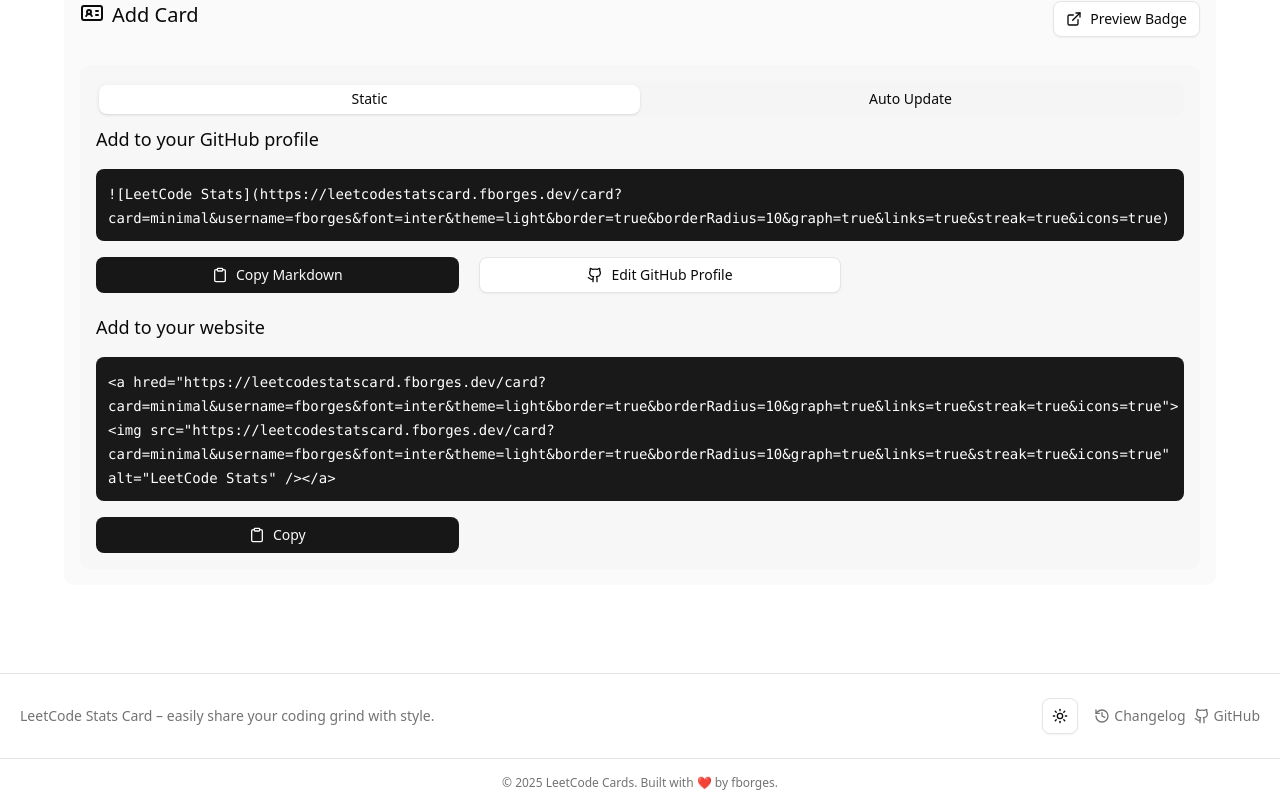
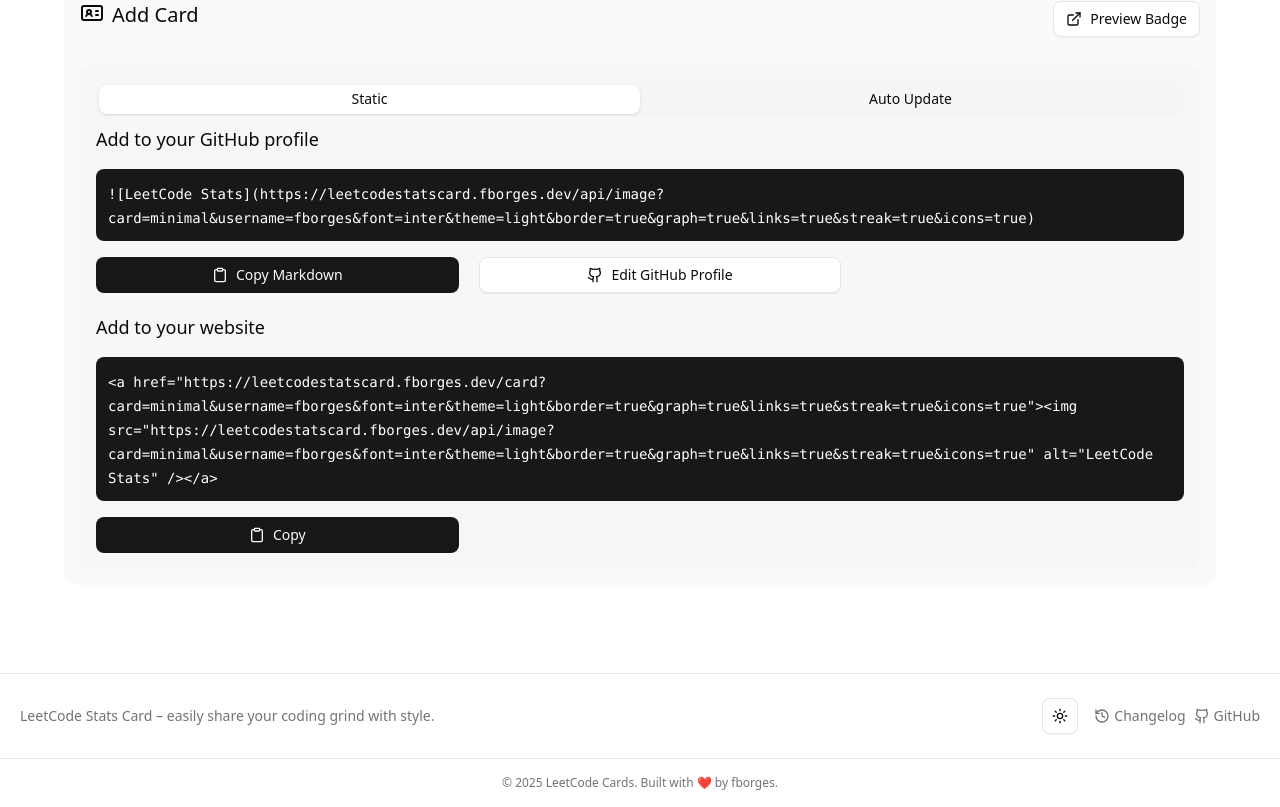
Before and after one commit to Franciscoborges2002/leetStatsCard, a Next.js app: page / in a window 1280 px wide. Shown: the part 1122-1929 px from the top of the page. Built offline with nearby package versions, Linux system fonts and the light colour scheme; no server answers.

Commit message:
fix/refactor: removed borderRadius and commented unecessary console.logs

```diff
--- a/src/app/page.tsx
+++ b/src/app/page.tsx
@@ -31,7 +31,7 @@
   const [showLinks, setShowLinks] = useState<boolean>(true)
   const [showIcons, setShowIcons] = useState<boolean>(true)
   const [showStreak, setShowStreak] = useState<boolean>(true)
-  const [borderRadius, setBorderRadius] = useState<number[]>([10]);
+  //const [borderRadius, setBorderRadius] = useState<number[]>([10]);
   const [accentColor, setAccentColor] = useState<string>("#3b82f6")
   const [backgroundOpacity, setBackgroundOpacity] = useState<number[]>([100])
 
@@ -39,7 +39,7 @@
   const [loading, setLoading] = useState<boolean>(false)
   const [stats, setStats] = useState<ApiResponse | null>(null);
   const [error, setError] = useState<string | null>(null);
-  const [previewURL, setPreviewURL] = useState<string>("");
+  const [URLQuery, setURLQuery] = useState<string>("");
 
   useEffect(() => {
     const params = new URLSearchParams({
@@ -47,15 +47,15 @@
       font: selectedFont,
       theme: theme,
       border: showBorder ? "true" : "false",
-      borderRadius: borderRadius.join(","),
+      //borderRadius: borderRadius.join(","),
       graph: showDifficultyGraph ? "true" : "false",
       links: showLinks ? "true" : "false",
       streak: showStreak ? "true" : "false",
       icons: showIcons ? "true" : "false",
     })
 
-    const url = `https://leetcodestatscard.fborges.dev/card?card=${selectedCard}&${params.toString()}`
-    setPreviewURL(url)
+    const query = `card=${selectedCard}&${params.toString()}`
+    setURLQuery(query)
   }, [
     username,
     selectedFont,
@@ -66,7 +66,7 @@
     showLinks,
     showStreak,
     showIcons,
-    borderRadius
+    //borderRadius
   ])
 
   const fetchStats = () => {
@@ -88,7 +88,7 @@
             closeButton: true,
             className: "bg-green-500"
           })
-          console.log(data)
+          //console.log(data)
           setStats(data);
           setLoading(false);
         } else {
@@ -159,7 +159,7 @@
     showLinks,
     showStreak,
     showIcons,
-    borderRadius: borderRadius[0],
+    //borderRadius: borderRadius[0],
     accentColor,
     backgroundOpacity: backgroundOpacity[0],
     /* cardWidth: cardWidth[0],
@@ -214,9 +214,9 @@
                   </div>
                 </AccordionTrigger>
                 <AccordionContent>
-                  <AdvancedOptions borderRadius={borderRadius} setBorderRadius={setBorderRadius}
+                  <AdvancedOptions
                     accentColor={accentColor} setAccentColor={setAccentColor}
-                    backgroundOpacity={backgroundOpacity} setBackgroundOpacity={setBackgroundOpacity} />
+                    backgroundOpacity={backgroundOpacity} setBackgroundOpacity={setBackgroundOpacity} />{/* borderRadius={borderRadius} setBorderRadius={setBorderRadius} */}
                 </AccordionContent>
               </AccordionItem>
             </Accordion>
@@ -248,7 +248,7 @@
 
           {/* Options below the cards */}
           <div className="bg-muted/50 p-4 rounded-lg mt-8 w-full overflow-x-auto">
-            <ExportViewOptions selectedCard={selectedCard} username={username} theme={theme} showBorder={showBorder} selectedFont={selectedFont} showDifficultyGraph={false} previewURL={previewURL} />
+            <ExportViewOptions selectedCard={selectedCard} username={username} theme={theme} showBorder={showBorder} selectedFont={selectedFont} showDifficultyGraph={false} urlQuery={URLQuery} />
           </div>
         </main>
       </div>
--- a/src/components/advancedOptions.tsx
+++ b/src/components/advancedOptions.tsx
@@ -6,15 +6,15 @@
 import { Button } from "./ui/button"*/
 
 interface AdvancedOptionsProps {
-    borderRadius: number[];
-    setBorderRadius: (bodyRadius: number[]) => void;
+    /* borderRadius: number[];
+    setBorderRadius: (bodyRadius: number[]) => void; */
     accentColor: string;
     setAccentColor: (bodyRadius: string) => void;
     backgroundOpacity: number[]
     setBackgroundOpacity: (bodyRadius: number[]) => void;
 }
 
-export default function AdvancedOptions({ borderRadius, setBorderRadius, accentColor, setAccentColor, backgroundOpacity, setBackgroundOpacity}: AdvancedOptionsProps) {
+export default function AdvancedOptions({ /* borderRadius, setBorderRadius, */ accentColor, setAccentColor, backgroundOpacity, setBackgroundOpacity}: AdvancedOptionsProps) {
 
     return (
         <div className="grid grid-cols-1 md:grid-cols-2 gap-6">
--- a/src/components/cardPage.tsx
+++ b/src/components/cardPage.tsx
@@ -26,7 +26,7 @@
     const [showLinks, setShowLinks] = useState<boolean>(true)
     const [showIcons, setShowIcons] = useState<boolean>(true)
     const [showStreak, setShowStreak] = useState<boolean>(true)
-    const [borderRadius, setBorderRadius] = useState<number[]>([10]);
+    //const [borderRadius, setBorderRadius] = useState<number[]>([10]);
     const [accentColor, setAccentColor] = useState<string>("#3b82f6")
     const [backgroundOpacity, setBackgroundOpacity] = useState<number[]>([100])
 
@@ -44,7 +44,7 @@
         setShowLinks(searchParams.get("links") === 'true')
         setShowIcons(searchParams.get("icons") === 'true')
         setShowStreak(searchParams.get("streak") === 'true')
-        setBorderRadius(getNumberArray(searchParams.get("borderRadius")) || [10])
+        //setBorderRadius(getNumberArray(searchParams.get("borderRadius")) || [10])
         setAccentColor(searchParams.get("accentColor") || "#3b82f6")
         setBackgroundOpacity(getNumberArray(searchParams.get("backgroundOpacity")) || [100])
     }, [searchParams])
@@ -60,7 +60,7 @@
                 const res = await fetch(`/api/leetcode?username=${username}`)
                 if (!res.ok) throw new Error(`API error: ${res.status}`)
                 const data = await res.json()
-                console.log(data)
+                //console.log(data)
                 setStats(data)
             } catch (err: any) {
                 setError(err.message || 'Unknown error')
@@ -117,7 +117,7 @@
         showLinks,
         showStreak,
         showIcons,
-        borderRadius: borderRadius[0],
+        //borderRadius: borderRadius[0],
         accentColor,
         backgroundOpacity: backgroundOpacity[0],
         /* cardWidth: cardWidth[0],
--- a/src/components/cards/minimalCard.tsx
+++ b/src/components/cards/minimalCard.tsx
@@ -40,7 +40,7 @@
     showDifficultyGraph: boolean
     showStreak: boolean
     showLinks: boolean
-    borderRadius: number
+    //borderRadius: number
     accentColor: string
     backgroundOpacity: number
     showIcons: boolean
@@ -114,7 +114,7 @@
   }
 
   const cardStyle = {
-    borderRadius: `${customizations?.borderRadius}px`,
+    //borderRadius: `${customizations?.borderRadius}px`,
     /* opacity: customizations?.backgroundOpacity/100, */
     /* backgroundColor: */
     /* theme === "dark"
--- a/src/components/exportViewOptions.tsx
+++ b/src/components/exportViewOptions.tsx
@@ -5,11 +5,11 @@
 import { TabsContent } from "@radix-ui/react-tabs";
 import { toast } from "sonner";
 
-export default function ExportViewOptions({ selectedCard, username, theme, showBorder, selectedFont, showDifficultyGraph, previewURL }:
-    { selectedCard: string, username: string, theme: string, showBorder: boolean, selectedFont: string, showDifficultyGraph: boolean, previewURL: string })
+export default function ExportViewOptions({ selectedCard, username, theme, showBorder, selectedFont, showDifficultyGraph, urlQuery }:
+    { selectedCard: string, username: string, theme: string, showBorder: boolean, selectedFont: string, showDifficultyGraph: boolean, urlQuery: string })
     : ReactNode | Promise<ReactNode> {
     const copyMarkdown = () => {
-        const markdown = `![LeetCode Stats](${previewURL})`
+        const markdown = `![LeetCode Stats](${urlQuery})`
 
         navigator.clipboard.writeText(markdown)
         toast("Copied to clipboard", {
@@ -20,7 +20,7 @@
     }
 
     const copyWebsite = () => {
-        const markdown = `<a hred="${previewURL}"><img src="${previewURL}" alt="LeetCode Stats" /></a>`
+        const markdown = `<a href="https://leetcodestatscard.fborges.dev/card?${urlQuery}"><img src="https://leetcodestatscard.fborges.dev/api/image?${urlQuery}" alt="LeetCodeStatsCard of ${username}" /></a>`
 
         navigator.clipboard.writeText(markdown)
         toast("Copied to clipboard", {
@@ -29,24 +29,6 @@
             closeButton: true,
         })
     }
-
-    /* const generateMarkdown = () => {
-        const baseUrl = "https://leetcode-cards.vercel.app"
-
-        // Build position parameters
-        const positionParams = Object.entries(componentPositions)
-            .map(([key, value]) => `${key}Position=${value}`)
-            .join("&")
-
-        const cardMarkdown = `![LeetCode Stats](${baseUrl}/api/${selectedCard}?username=${username}&github=${githubUsername}&website=${encodeURIComponent(websiteUrl)}&theme=${theme}&border=${showBorder}&font=${selectedFont}&diffGraph=${showDifficultyGraph}&timeframe=${activityTimeframe}&${positionParams})`
-
-        return cardMarkdown
-    } */
-
-    /* timeframe: "${activityTimeframe}"
-          component_positions: "${Object.entries(componentPositions)
-                .map(([key, value]) => `${key}:${value}`)
-                .join(",")}" */
 
     const generateAutoUpdateGuide = () => {
         return `## 🔄 Auto-updating LeetCode Stats
@@ -118,11 +100,7 @@
                     variant="outline"
                     className="flex gap-2 cursor-pointer"
                     onClick={() => {
-                        /* const baseUrl = "https://leetcode-cards.vercel.app" */
-                        /*  const positionParams = Object.entries(componentPositions)
-                             .map(([key, value]) => `${key}Position=${value}`)
-                             .join("&") */
-                        window.open(previewURL, "_blank")
+                        window.open(urlQuery, "_blank")
                     }}
                 >
                     <ExternalLink className="h-4 w-4" />
@@ -139,7 +117,7 @@
                         <h3 className="text-lg font-medium mb-4">Add to your GitHub profile</h3>
                         <div className="mb-4 bg-black/90 text-white p-3 rounded-md overflow-x-auto">
                             <code className="text-sm">
-                                {`![LeetCode Stats](${previewURL})`}
+                                {`![LeetCode Stats](https://leetcodestatscard.fborges.dev/api/image?${urlQuery})`}
                             </code>
                         </div>
 
@@ -160,7 +138,7 @@
                         <h3 className="text-lg font-medium mb-4">Add to your website</h3>
                         <div className="mb-4 bg-black/90 text-white p-3 rounded-md overflow-x-auto">
                             <code className="text-sm">
-                                {`<a hred="${previewURL}"><img src="${previewURL}" alt="LeetCode Stats" /></a>`}
+                                {`<a href="https://leetcodestatscard.fborges.dev/card?${urlQuery}"><img src="https://leetcodestatscard.fborges.dev/api/image?${urlQuery}" alt="LeetCode Stats" /></a>`}
                             </code>
                         </div>
 
--- a/src/pages/api/image.ts
+++ b/src/pages/api/image.ts
@@ -38,7 +38,7 @@
     }
 
     // Type of screenshot wanted
-    //Type:             png   -> Have radius border
+    //Type:             png   -> Have radius border, not working right now
     //Fullpage:         false -> Just want the card element
     //omitBackground:   true  -> Allow screenshots with transparancy
     const buffer = await card.screenshot({ type: 'png', fullPage: false, omitBackground: true });
--- a/src/pages/api/leetcode.ts
+++ b/src/pages/api/leetcode.ts
@@ -101,7 +101,7 @@
 
     const json = await response.json();
 
-    console.log(json);
+    //console.log(json);
 
     if (!json || !json.data) {
       return res.status(500).json({ error: "Invalid response from LeetCode" });
```
